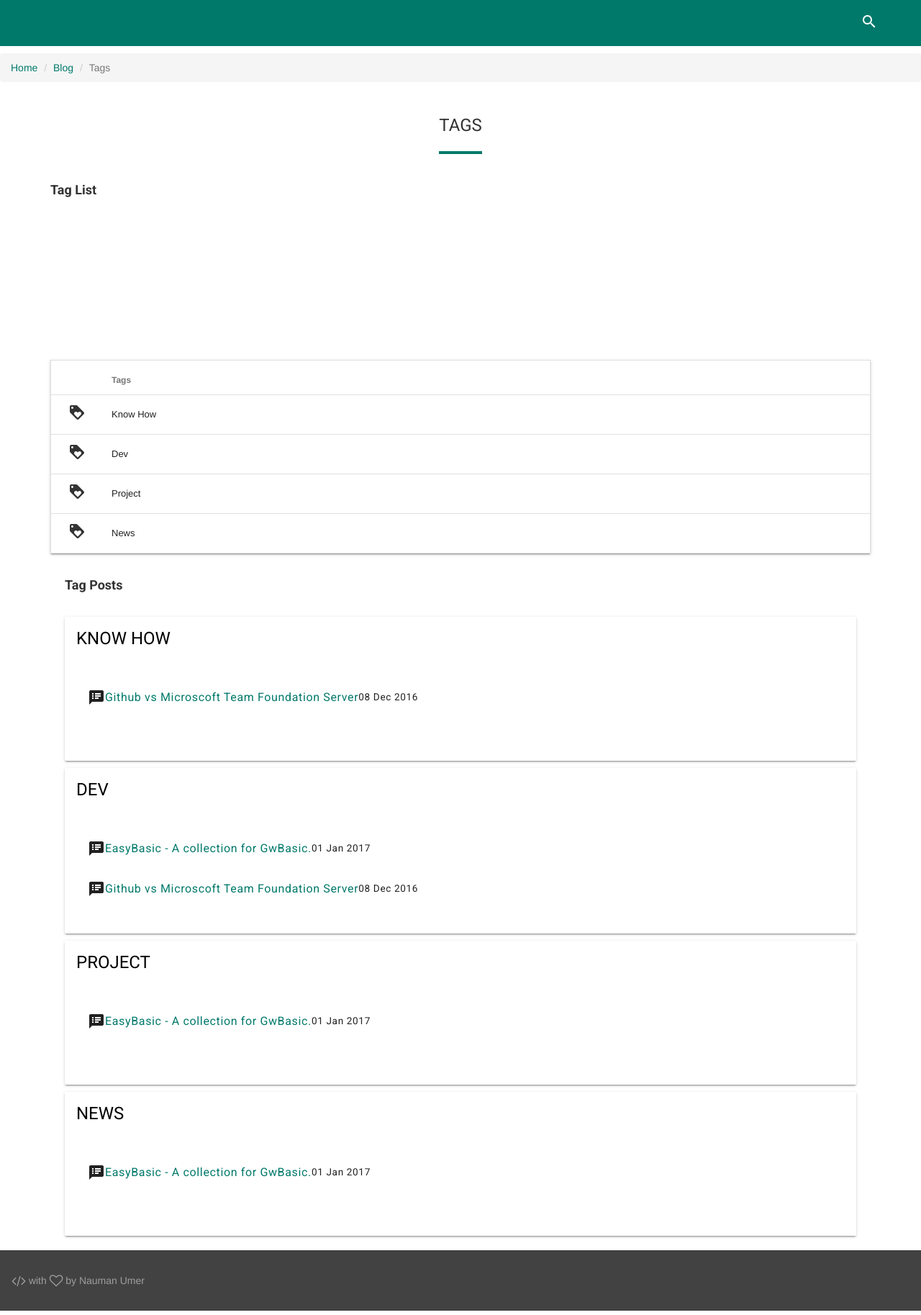
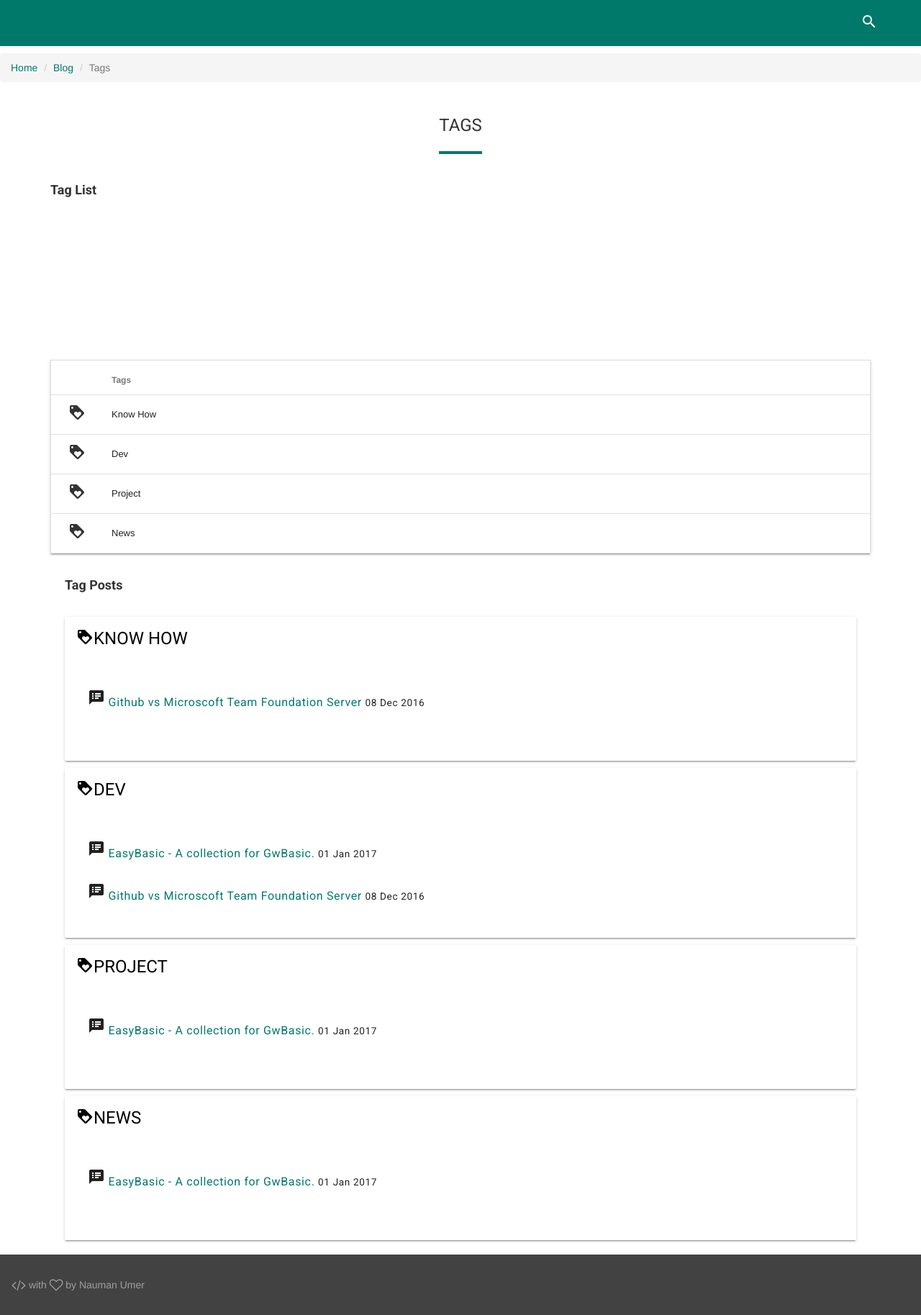
Before and after one commit to nmanumr/nmanumr.com, a Jekyll site: the page built from blog/tags.html, in a window 1280 px wide. Shown: the whole page at 72% size. Built offline with Jekyll 4.4.1, drawn with Linux system fonts in a browser that asks for light colours; nearby versions of some CDN libraries; library files that are not in the unit come from our copies; comment, search, counter and statistics services are not loaded.

Commit message:
Update tags.html

```diff
--- a/blog/tags.html
+++ b/blog/tags.html
@@ -44,17 +44,19 @@
 {% for tag in site.tags %}
 <div class="mdl-card mdl-shadow--2dp" id="{{ tag[0] | slugify }}" style="width: 100%; margin: 10px 0;">
    <div class="mdl-card__title">
-     <h2 class="mdl-card__title-text">{{ tag[0] }}</h2>
+     <h2 class="mdl-card__title-text"><i class="material-icons">loyalty</i>{{ tag[0] }}</h2>
    </div>
    <div class="mdl-card__supporting-text">
       <ul class="demo-list-item mdl-list">
       {% for post in tag[1] %}
          <li class="mdl-list__item">
+            <span>
             <i class="material-icons">speaker_notes</i>
             <a class="post-title" href="{{ site.baseurl }}{{ post.url }}">
                {{ post.title }}
             </a>
             <small class="post-date">{{ post.date | date_to_string }}</small>
+            </span>
          </li>
       {% endfor %}
       </ul>
```
